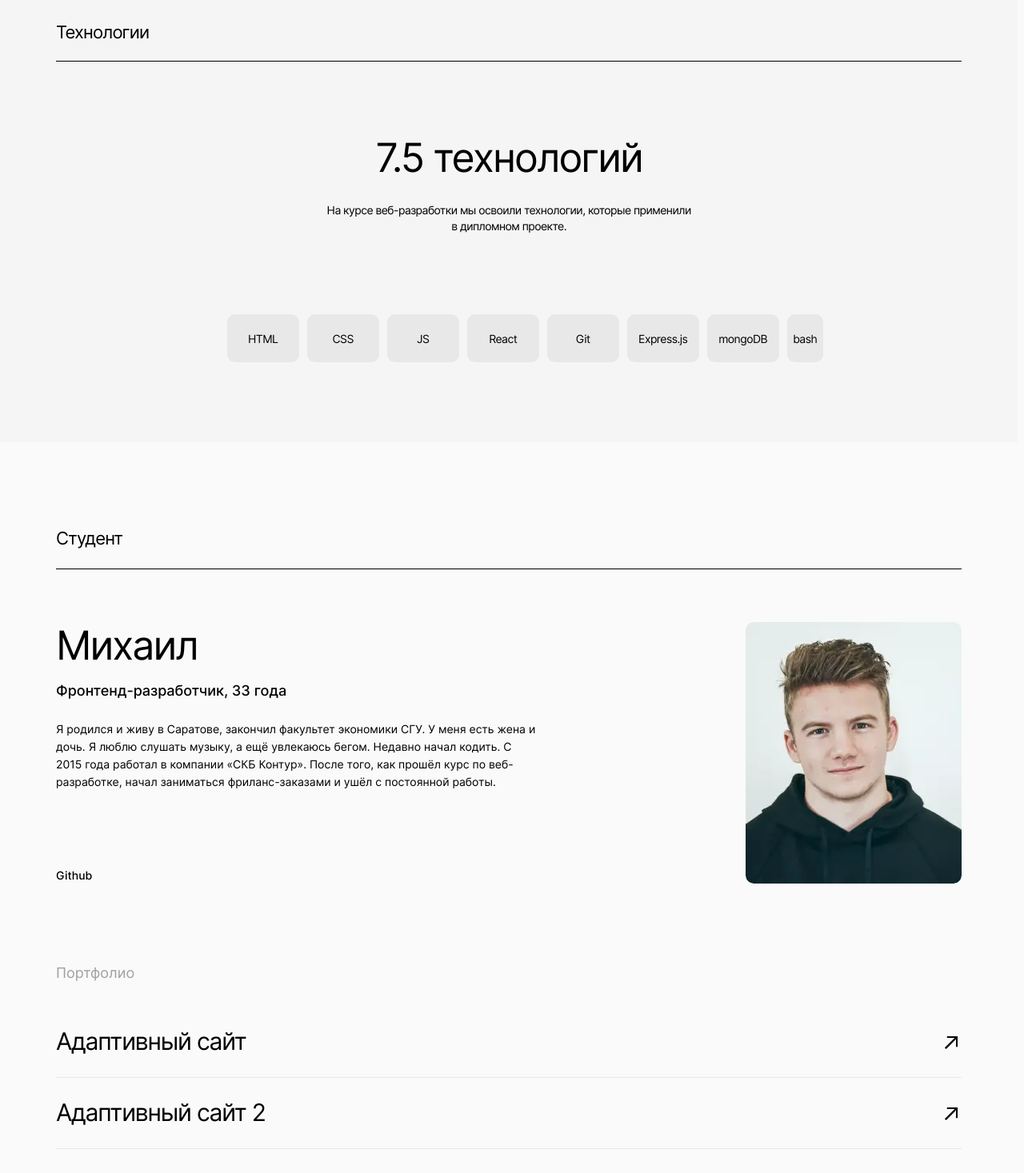
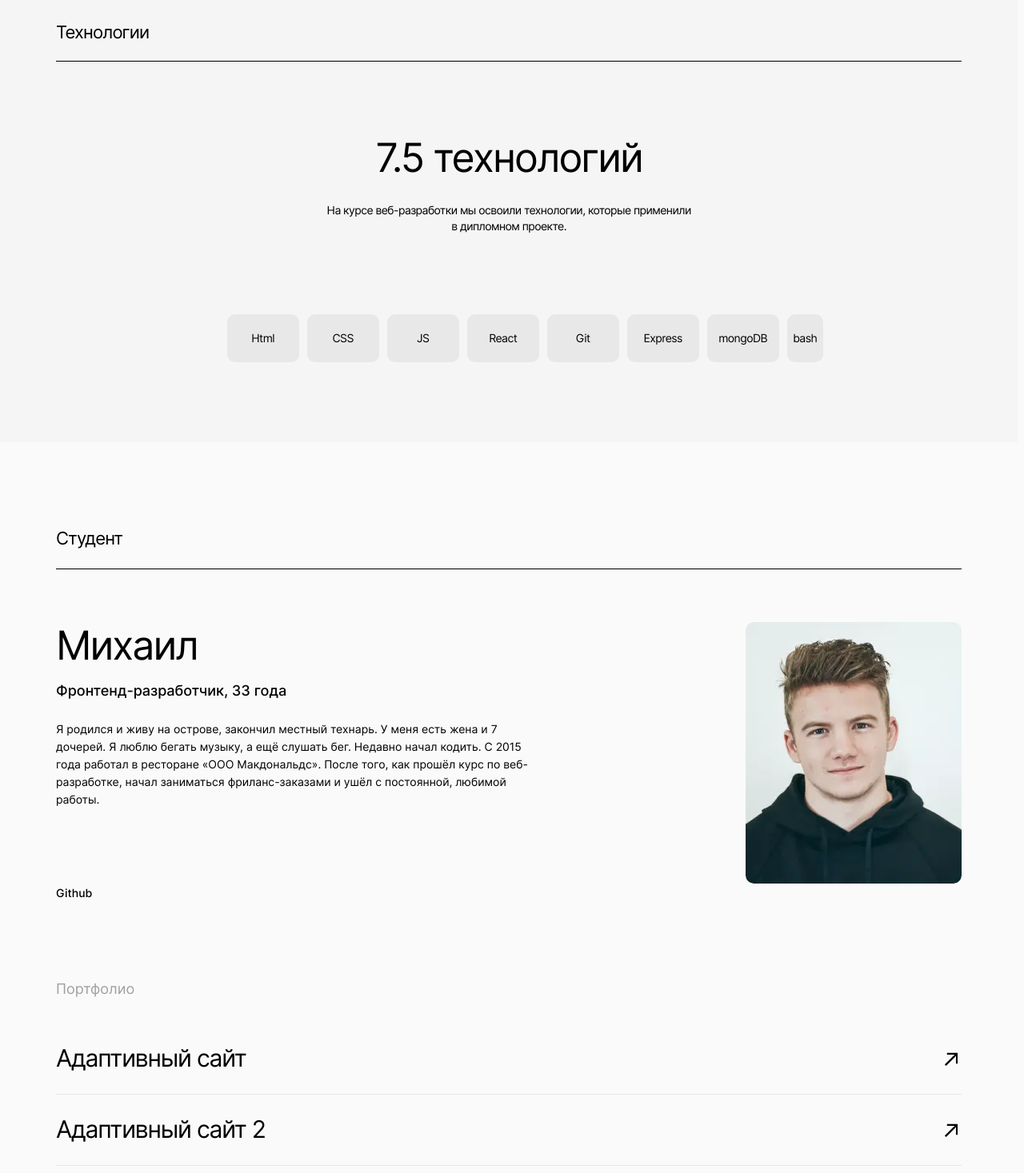
Before and after one commit to atmalive/movies-explorer-frontend, a React (Create React App) app: page / in a window 1280 px wide. Shown: the part 1330-2797 px from the top of the page at 80% size. Built offline with nearby package versions, Linux system fonts and the light colour scheme.

Commit message:
fix: map with info

```diff
--- a/src/components/App/App.js
+++ b/src/components/App/App.js
@@ -19,7 +19,6 @@ export const App = () => {
         setIsBurgerMenuOpen(true);
     };
 
-    console.log(isBurgerMenuOpen);
     return (
         <>
             <Routes>
--- a/src/components/Main/AboutMe/AboutMe.js
+++ b/src/components/Main/AboutMe/AboutMe.js
@@ -1,5 +1,20 @@
 import './AboutMe.css';
 import avatar from '../../../images/avatar.webp';
+
+
+const int = [{
+    href:"https://atmalive.github.io/Travel-rs.school/",
+    text: "Адаптивный сайт",
+    },
+    {
+        href:"https://atmalive.github.io/russian-travel/",
+        text: "Адаптивный сайт 2",
+    },
+    {
+        href:"https://atmalive.github.io/mesto-react/index.html",
+        text: "Одностраничное приложение",
+    },
+]
 
 export const AboutMe = () => {
     return (
@@ -10,11 +25,11 @@ export const AboutMe = () => {
                     <h2 className="about-me__title">Михаил</h2>
                     <p className="about-me__subtitle">Фронтенд-разработчик, 33 года</p>
                     <p className="about-me__text">
-                        Я родился и живу в Саратове, закончил факультет экономики СГУ. У меня есть жена и дочь. Я люблю слушать музыку, а ещё
-                        увлекаюсь бегом. Недавно начал кодить. С 2015 года работал в компании «СКБ Контур». После того, как прошёл курс по
-                        веб-разработке, начал заниматься фриланс-заказами и ушёл с постоянной работы.
+                        Я родился и живу на острове, закончил местный технарь. У меня есть жена и 7 дочерей. Я люблю бегать музыку, а ещё
+                        слушать бег. Недавно начал кодить. С 2015 года работал в ресторане «ООО Макдональдс». После того, как прошёл курс по
+                        веб-разработке, начал заниматься фриланс-заказами и ушёл с постоянной, любимой работы.
                     </p>
-                    <a className="about-me__github" href="src/components/Main/AboutMe/AboutMe#">
+                    <a className="about-me__github" href="https://github.com/atmalive" target="_blank" rel="noopener noreferrer">
                         Github
                     </a>
                 </div>
@@ -22,30 +37,17 @@ export const AboutMe = () => {
             </div>
             <h4 className="about-me__portfolio-subtitles">Портфолио</h4>
             <ul className="about-me__portfolio">
+                {int.map(i => (
                     <li className="about-me__page">
                         <a className="about-me__link" href="https://atmalive.github.io/Travel-rs.school/" target="_blank" rel="noopener noreferrer">
-                        <span className="about-me__page-link">Адаптивный сайт</span>
+                            <span className="about-me__page-link">{i.text}</span>
                             <svg className="about-me__svg" xmlns="http://www.w3.org/2000/svg" width="18" height="17" fill="none">
                                 <path fill="#000" d="m2.607 16.524 12.357-12.38-.02 9.546h2.322V.182H3.778l-.02 2.301h9.545L.945 14.863l1.662 1.661Z" />
                             </svg>
                         </a>
                     </li>
-                <li className="about-me__page">
-                    <a className="about-me__link" href="https://atmalive.github.io/russian-travel/" target="_blank" rel="noopener noreferrer">
-                        <span className="about-me__page-link">Адаптивный сайт 2</span>
-                        <svg className="about-me__svg" xmlns="http://www.w3.org/2000/svg" width="18" height="17" fill="none">
-                            <path fill="#000" d="m2.607 16.524 12.357-12.38-.02 9.546h2.322V.182H3.778l-.02 2.301h9.545L.945 14.863l1.662 1.661Z" />
-                        </svg>
-                    </a>
-                </li>
-                <li className="about-me__page">
-                    <a className="about-me__link" href="https://atmalive.github.io/mesto-react/index.html" target="_blank" rel="noopener noreferrer">
-                        <span className="about-me__page-link">Одностраничное приложение</span>
-                        <svg className="about-me__svg" xmlns="http://www.w3.org/2000/svg" width="18" height="17" fill="none">
-                            <path fill="#000" d="m2.607 16.524 12.357-12.38-.02 9.546h2.322V.182H3.778l-.02 2.301h9.545L.945 14.863l1.662 1.661Z" />
-                        </svg>
-                    </a>
-                </li>
+                ))}
+
             </ul>
         </section>
     );
--- a/src/components/Main/Main.js
+++ b/src/components/Main/Main.js
@@ -5,11 +5,11 @@ import { AboutMe } from './AboutMe/AboutMe';
 
 export const Main = () => {
     return (
-        <>
+        <main>
             <Promo />
             <AboutProject />
             <Techs />
             <AboutMe />
-        </>
+        </main>
     );
 };
--- a/src/components/Main/Techs/Techs.css
+++ b/src/components/Main/Techs/Techs.css
@@ -61,15 +61,17 @@
     list-style-type: none;
 }
 .techs__card {
-    display: flex;
+    /*display: flex;*/
     width: 90px;
     height: 60px;
     font-weight: 400;
     font-size: 14px;
     line-height: 1.22;
     text-align: center;
-    justify-content: center;
-    align-items: center;
+    /*justify-content: center;*/
+    /*align-items: center;*/
+    padding-top: 21px;
+    box-sizing: border-box;
     letter-spacing: -0.04em;
     color: #000000;
     background: #E8E8E8;
@@ -86,6 +88,9 @@
     max-width: 45px;
     cursor: wait;
     margin: 0;
+    overflow: hidden;
+    white-space: nowrap;
+    text-overflow: ellipsis;
 }
 @media screen and (max-width: 769px) {
     .techs {
--- a/src/components/Main/Techs/Techs.js
+++ b/src/components/Main/Techs/Techs.js
@@ -1,21 +1,17 @@
 import './Techs.css';
 
+const iKnowTechs = ['Html', 'CSS', 'JS', 'React', 'Git', 'Express', 'mongoDB', 'bash']
+
 export const Techs = () => {
+
     return (
         <section className="techs">
             <h2 className="techs__section">Технологии</h2>
             <div className="techs__info">
-                <h2 className="techs__title">7.5 технологий</h2>
+                <h2 className="techs__title">{iKnowTechs.length - 0.5} технологий</h2>
                 <p className="techs__text">На курсе веб-разработки мы освоили технологии, которые применили в дипломном проекте.</p>
                 <ul className="techs__cards">
-                    <li className="techs__card">HTML</li>
-                    <li className="techs__card">CSS</li>
-                    <li className="techs__card">JS</li>
-                    <li className="techs__card">React</li>
-                    <li className="techs__card">Git</li>
-                    <li className="techs__card">Express.js</li>
-                    <li className="techs__card">mongoDB</li>
-                    <li className="techs__card">bash</li>
+                    {iKnowTechs.map(i => (<li className="techs__card">{i}</li>))}
                 </ul>
             </div>
         </section>
--- a/src/components/Movies/Movies.js
+++ b/src/components/Movies/Movies.js
@@ -3,13 +3,12 @@ import { Preloader } from './Preloader/Preloader';
 import { SearchForm } from './SearchForm/SearchForm';
 import './Movies.css';
 import { useState } from 'react';
-//todo сделать Прелоадер
 
 export const Movies = () => {
-    const [movies, setMovies] = useState(false);
+    const [showMoviesList, setShowMoviesList] = useState(false);
 
     const changeState = () => {
-        setMovies(true);
+        setShowMoviesList(true);
     };
 
     setTimeout(changeState, 1000);
@@ -17,8 +16,8 @@ export const Movies = () => {
     return (
         <section className="movies">
             <SearchForm />
-            {movies ? <MoviesCardList /> : <Preloader />}
-            {movies ? (
+            {showMoviesList ? <MoviesCardList /> : <Preloader />}
+            {showMoviesList ? (
                 <div className="movies__loader">
                     <button className="movies__loader-button">Ещё</button>
                 </div>
```
Also changed, not shown: src/components/Layout/Layout.js (line endings or trailing spaces), src/images/close.svg. Lines whose indentation alone changed are shown as unchanged.
